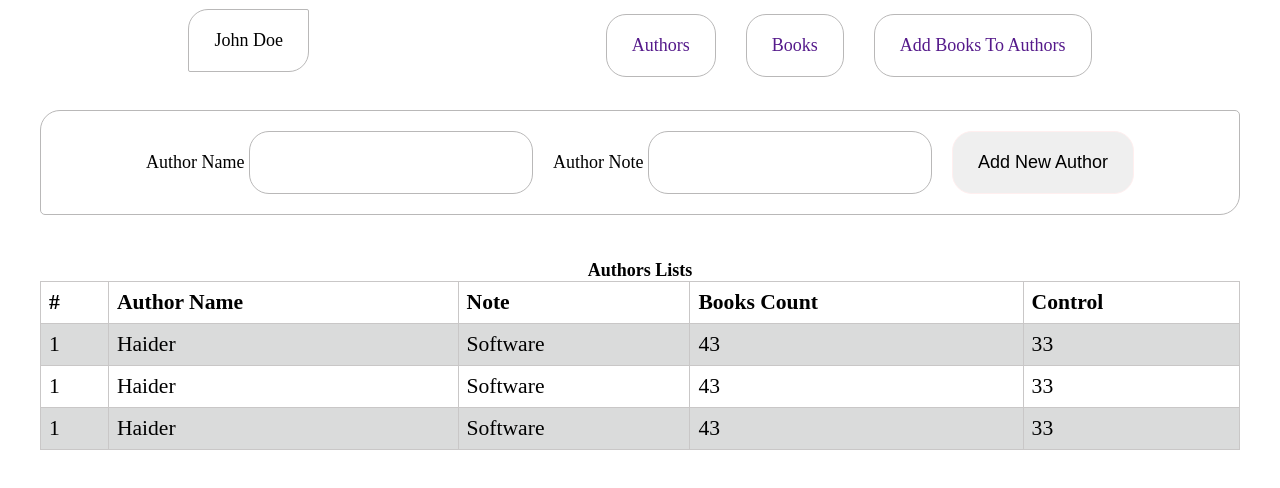
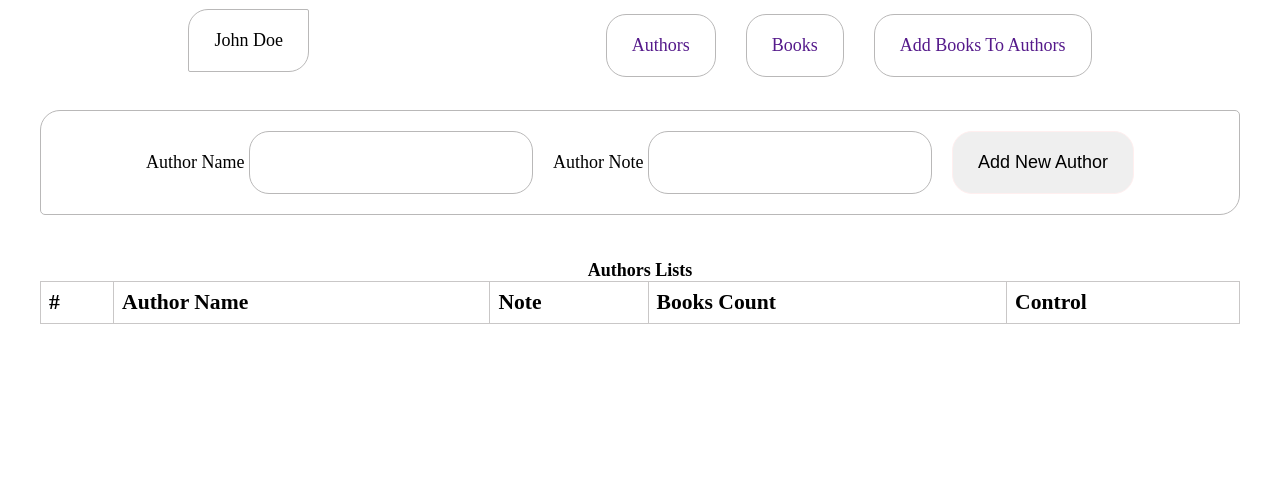
Before and after one commit to HaiderRazzaq/css, a plain HTML site: page author_book/index.html in a window 1280 px wide. Drawn offline with Linux system fonts and the light colour scheme.

Commit message:
first authors

```diff
--- a/author_book/index.html
+++ b/author_book/index.html
@@ -4,7 +4,7 @@
 <head>
     <meta charset="UTF-8">
     <meta name="viewport" content="width=device-width, initial-scale=1.0">
-    <link rel="stylesheet" href="style.css">
+    <link rel="stylesheet" href="css/style.css">
     <title>Document</title>
 </head>
 
@@ -49,7 +49,7 @@
     <!-- authors Table -->
     <section class="authors">
         <div class="table-main">
-            <h1 >Authors Lists</h1>
+            <h1>Authors Lists</h1>
             <table class="mainT">
                 <tr>
                     <th>#</th>
@@ -58,29 +58,6 @@
                     <th>Books Count</th>
                     <th>Control</th>
                 </tr>
-                <tr class="table-data">
-                    <td>1</td>
-                    <td>Haider</td>
-                    <td>Software</td>
-                    <td>43</td>
-                    <td>33</td>
-                </tr>
-
-                <tr class="table-data">
-                    <td>1</td>
-                    <td>Haider</td>
-                    <td>Software</td>
-                    <td>43</td>
-                    <td>33</td>
-                </tr>
-
-                <tr class="table-data">
-                    <td>1</td>
-                    <td>Haider</td>
-                    <td>Software</td>
-                    <td>43</td>
-                    <td>33</td>
-                </tr>
             </table>
 
         </div>
```
Also changed, not shown: author_book/assets/edit.png (added), author_book/css/style.css (renamed from author_book/style.css).
